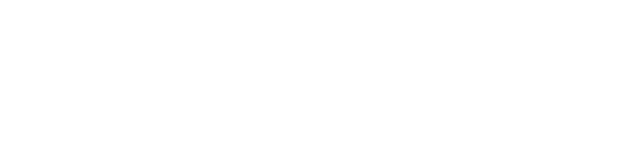
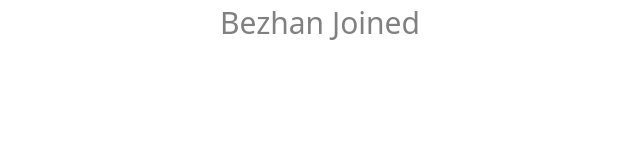
Before and after one commit to RahimovAbdurahmon/group-project-git-16, a website: page src/Bezhan.html in a window 1280 px wide. Shown: the whole page, without its empty margins (320-960 px from the left). Drawn offline with Linux system fonts and the light colour scheme.

Commit message:
Start html

```diff
--- a/src/Bezhan.html
+++ b/src/Bezhan.html
@@ -5,9 +5,8 @@
     <meta name="viewport" content="width=device-width, initial-scale=1.0">
     <title>Document</title>
     <link rel="stylesheet" href="output.css">
-    <!-- npx tailwindcss -i ./src/input.css -o ./src/output.css --watch -->
 </head>
 <body>
-
+    <h1 class="text-center text-[30px] text-[gray]">Bezhan Joined</h1>
 </body>
 </html>
```
Also changed, not shown: src/output.css.
